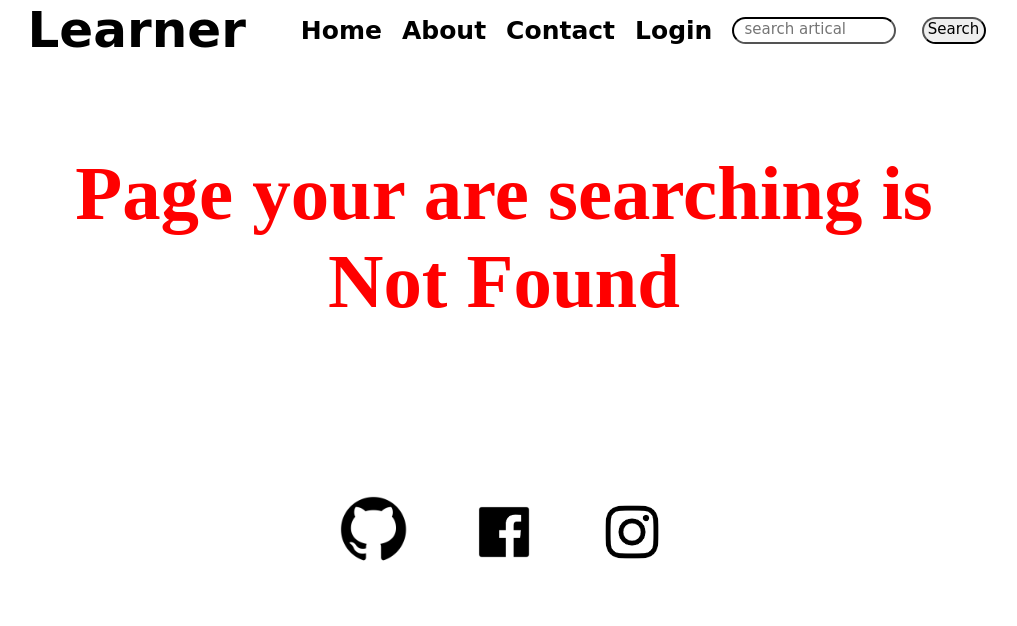
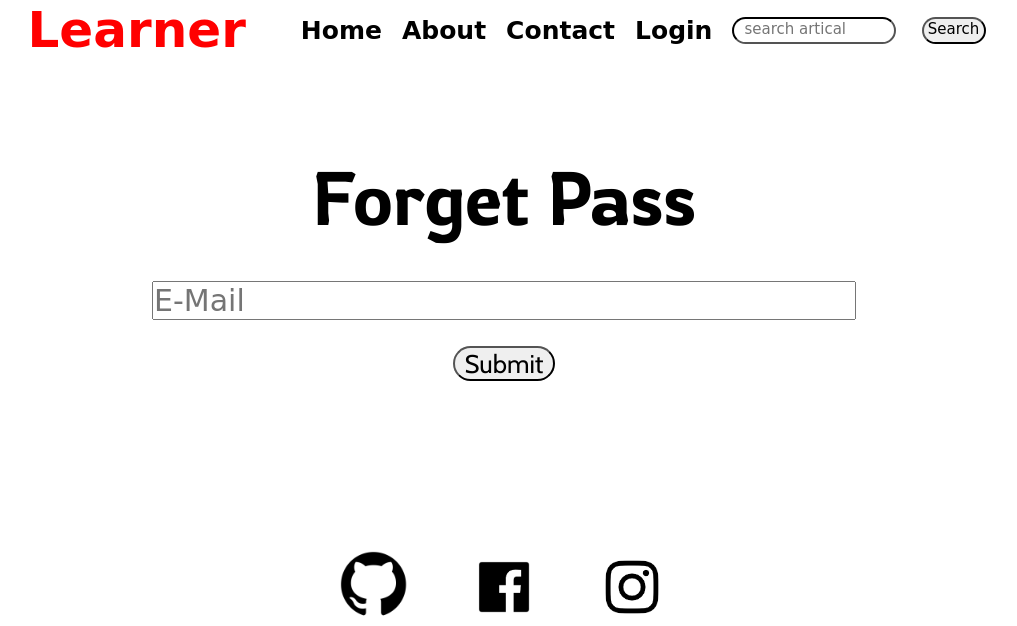
Before and after one commit to devsapariya94/blog-website, a Flask app: page /forgetpass in a window 1280 px wide. Shown: the top 626 px of the page, without its empty margins (136-1153 px from the left). Run offline with Flask 2, Linux system fonts and the light colour scheme; some web fonts are replaced.

Commit message:
forget password front end

```diff
--- a/app.py
+++ b/app.py
@@ -5,5 +5,3 @@
           app=create_app()
 
           app.run(debug=True, port=2000)
-
-          #just checking
--- a/website/__init__.py
+++ b/website/__init__.py
@@ -20,7 +20,7 @@
           @app.errorhandler(404)
           def not_found(e):
                     return render_template("404.html",
-                    main_color=params["main_color"],
+                            main_color=params["main_color"],
                                   page_heading="Page not Found",
                                   blog_name=params["blog_name"])
 
--- a/website/auth.py
+++ b/website/auth.py
@@ -1,3 +1,4 @@
+import re
 from flask import Blueprint, render_template,redirect, url_for, request, flash
 import json
 from . import db
@@ -53,7 +54,7 @@
           if current_user.is_authenticated :
 
                     logout_user()
-                    return redirect("/")
+                    return redirect("/login")
           else:
                     return  render_template("404.html",
                                   main_color=params["main_color"],
@@ -77,6 +78,19 @@
           else:
                     return redirect("/")
 
+@auth.route("/forgetpass", methods=["GET","POST"])
+def forgetpass():
+    if request.method=="POST":
+        print("ds")
+        get_json=request.get_json("params")
+        email=get_json['email'].lower()
+        print(email)
+        return "SUCC"
+    else:
+        return render_template("forgetpass.html",
+                                  main_color=params["main_color"],
+                                  page_heading="Forget Password",
+                                  blog_name=params["blog_name"])
 
 
 @auth.route("/check_email", methods=["GET","POST"])
--- a/website/static/css/style.css
+++ b/website/static/css/style.css
@@ -253,6 +253,52 @@
           text-align: center;
 }
 
+
+.forgetpass-greet{
+    text-align: center;
+          font-family: var(--font-5);
+          font-size: 75px;
+}
+
+.forgetpass-btn{
+    font-family: var(--font-2);
+    font-size: 2vw;
+    border-radius: 2vw;
+    width: 8vw;
+    -webkit-user-select: none;
+    -khtml-user-select: none;
+    -moz-user-select: none;
+    -ms-user-select: none;
+    -o-user-select: none;
+    user-select: none;
+
+}
+
+.forgetpass-btn:hover {
+    cursor: pointer;
+    background-color: var(--main-bg-color);
+}
+
+.forgetpass-form{
+padding-top: 3vw;
+text-align: center;
+}
+
+.forgetpass-input-email{
+    width: 700px;
+    font-family: var(--font-1);
+    font-size: 30px;
+    -webkit-user-select: none;
+    -khtml-user-select: none;
+    -moz-user-select: none;
+    -ms-user-select: none;
+    -o-user-select: none;
+    user-select: none;
+}
+
+.forgetpass-input-email:focus{
+    border-width: 4px;
+}
 .signup-greet {
           text-align: center;
           font-family: var(--font-5);
--- a/website/static/script/main.js
+++ b/website/static/script/main.js
@@ -7,7 +7,7 @@
       document.getElementById('signup-btn').disabled = true;
     }
     else {
-      element.style.opacity = "0"
+      element.style.opacity = "0";
       element.innerHTML = "*";
       document.getElementById('signup-btn').disabled = false;
     }
@@ -105,7 +105,7 @@
     }
   }
   var email = document.getElementById('logemail').value
-  params = { "email": email,};
+  params = { "email": email, };
   xhr.send(JSON.stringify(params));
 }
 
@@ -117,15 +117,33 @@
   element = document.getElementById('login_warning');
   xhr.onload = function () {
     if (this.responseText == "yes") {
-    window.location="/sucsses"
-}
+      window.location = "/sucsses";
+    }
     if (this.responseText == "no") {
       element.style.opacity = "1";
       element.innerHTML = "Password is incorret, Please double check it.";
     }
   }
   var email = document.getElementById('logemail').value
-  var password= document.getElementById("logpass").value
-  params = { "email": email, "password":password};
+  var password = document.getElementById("logpass").value
+  params = { "email": email, "password": password };
+  element.style.opacity = "0";
+  element.innerHTML = "*";
   xhr.send(JSON.stringify(params));
 }
+
+
+// xxxxxxxxxxxxxxxxxxxxxxxxxxxxxxxxxxxxxxxxxxxxxxxxxxxxxxxxxxxxxxxxxxxxxxxxxxxxxxxxxxxxxxxxxxxxxxxxxxxxxxxxxx
+
+function after_forgetpass() {
+  const xhr = new XMLHttpRequest();
+  console.log("asd");
+  xhr.open('POST', '/forgetpass', true);
+  var content = document.getElementById("forgetpass_content")
+  xhr.onload = function () {
+    content.innerHTML="<div style>";
+  }
+  var email = document.getElementById('logemail').value;
+  params = { "email": email };
+  xhr.send(JSON.stringify(params));
+}
--- /dev/null
+++ b/website/templates/forgetpass.html
@@ -0,0 +1,24 @@
+{% extends "base-2.html" %}
+{% block body %}
+
+<div class="content width_1 m_auto">
+    <div class="forgetpass_content" id="forgetpass_content">
+        <div class="forgetpass-greet">Forget Pass</div>
+
+
+        <div class="forgetpass-form">
+            <div>
+                <input type="email" name="logemail" id="logemail" placeholder="E-Mail" class="forgetpass-input-email"
+                    required>
+            </div>
+            <div style="padding-top: 2vw;"> </div>
+                <button class="forgetpass-btn" onclick="after_forgetpass()">Submit</button>
+
+        </div>
+
+
+    </div>
+
+
+
+    {% endblock %}
--- a/website/views.py
+++ b/website/views.py
@@ -13,3 +13,8 @@
                                blog_name=params["blog_name"],
                                page_subheading=params["blog_subheading"],
                                page_heading=params["blog_name"])
+
+
+@views.route("/tt")
+def test():
+    return render_template("test.html")
```
Also changed, not shown: website/templates/base-2.html (+1 -7 lines), website/templates/login.html (+9 -5 lines), website/templates/test.html (added, +23 -0 lines), website/database.db.
